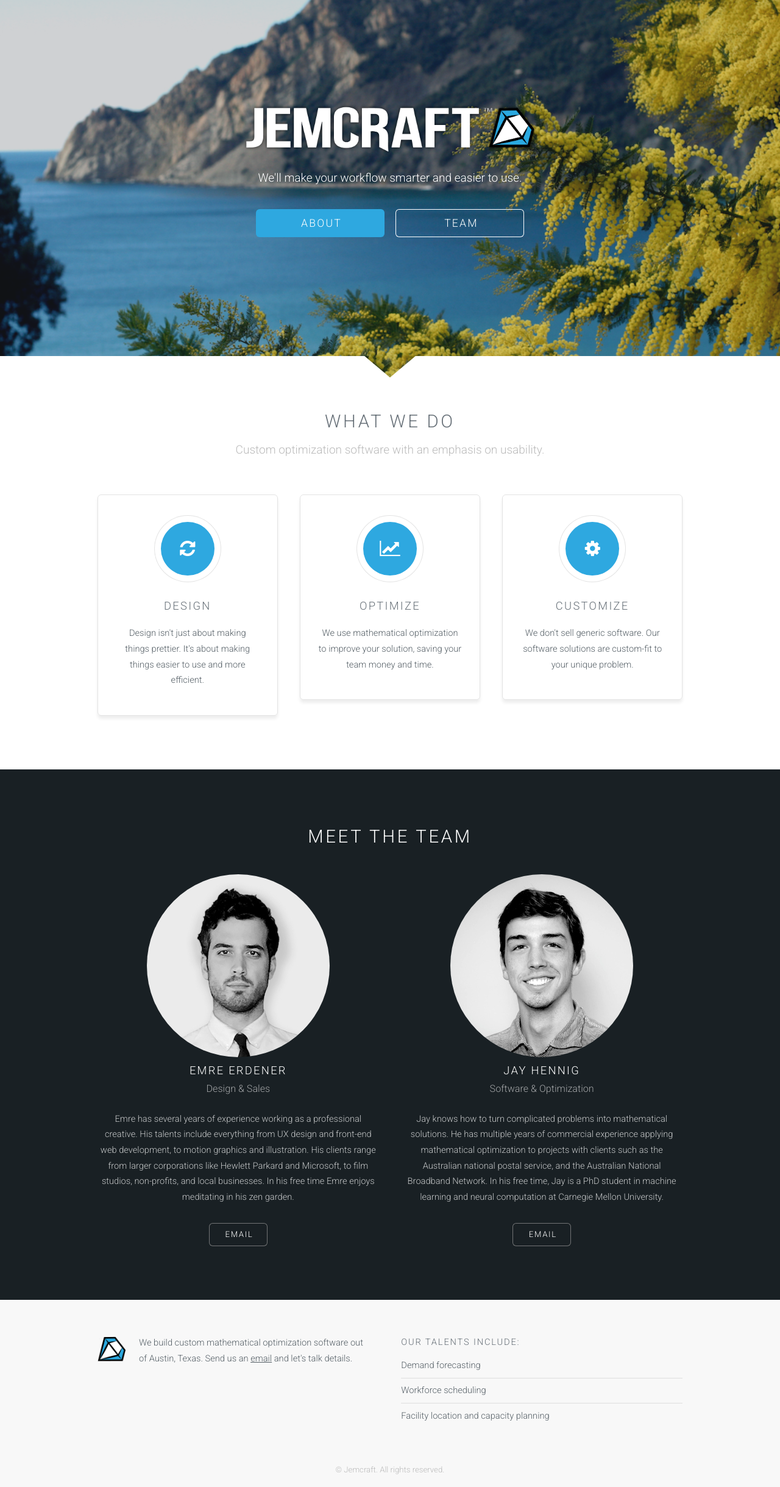
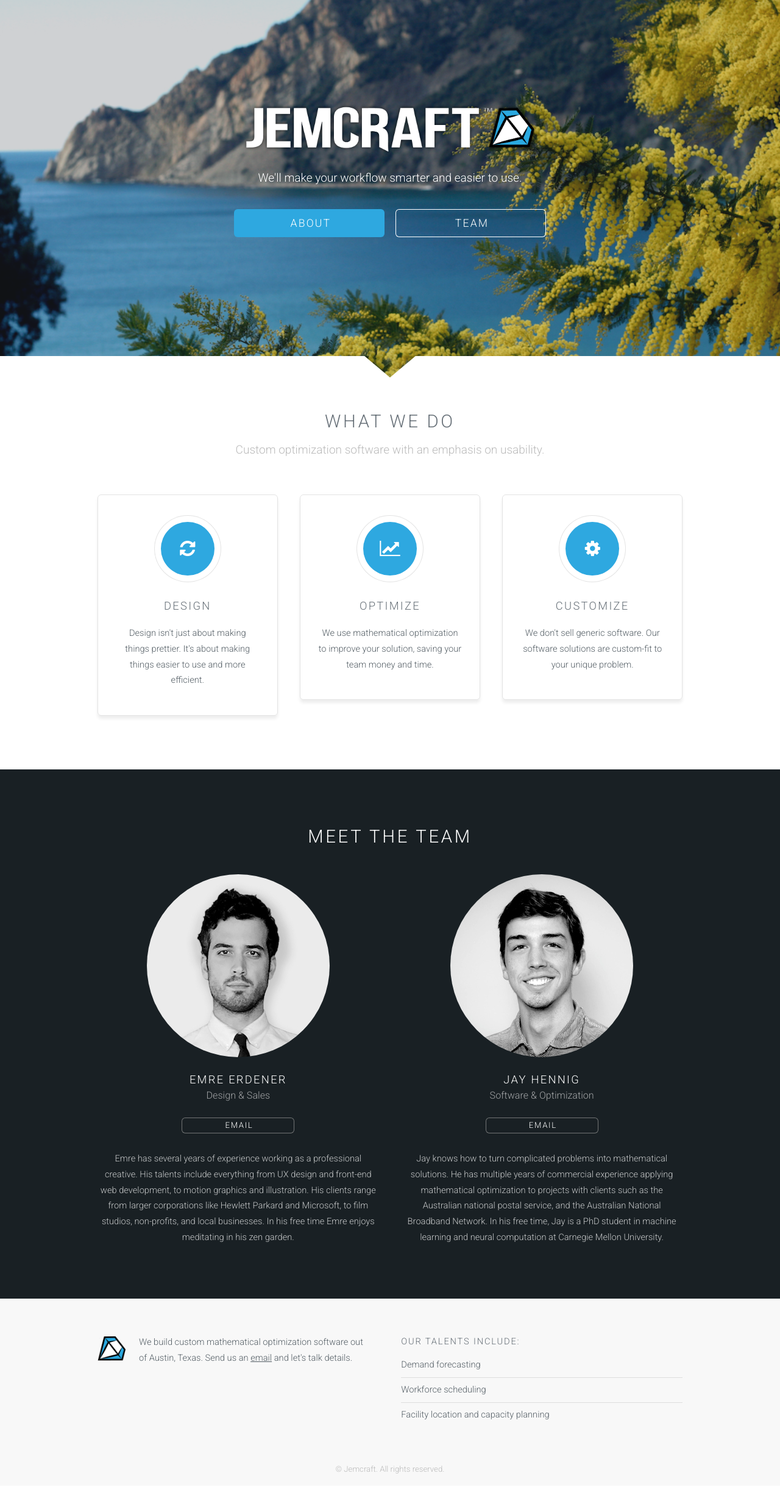
Before and after one commit to Jemcraft/Jemcraft.github.io, a Jekyll site: the page built from index.html, in a window 1280 px wide. Shown: the whole page at 61% size. Built offline with Jekyll 4.4.1, drawn with Linux system fonts in a browser that asks for light colours.

Commit message:
reordered layout for 'Meet the Team' to allow text to go beyond 5-6 lines without throwing off button symmetry.

```diff
--- a/css/style.css
+++ b/css/style.css
@@ -719,13 +719,14 @@
 		text-transform: uppercase;
 		letter-spacing: 0.125em;
 		font-size: 0.9em;
-		height: 2.85em;
-		line-height: 2.85em;
+	/*	height: 2.85em;
+		line-height: 2.85em;  */
 		padding: 0 1.75em;
 		text-align: center;
 		text-decoration: none;
 		white-space: nowrap;
 		text-indent: 0.25em;
+		width: 14em;
 	}
 
 		input[type="submit"]:hover,
@@ -1181,6 +1182,14 @@
 }
 
 /*-- About --*/
+.minor h3 {
+    margin-bottom: 0px;
+    margin-top: 15px;
+}
+.minor p {
+	margin-top: 0px;
+}
+
 /*Spacer below Emre bio (on mobile)*/
 @media screen and (min-width: 769px) {
 	.mobile-break {
--- a/index.html
+++ b/index.html
@@ -53,10 +53,10 @@
 									<h3>Emre Erdener</h3>
 									<p>Design &amp; Sales</p>
 								</header>
-								<p>{{site.emre_bio}}</p>
 								<ul class="actions">
 									<li><a href="mailto:{{site.emre_email}}" class="button alt">Email</a></li>
 								</ul>
+								<p>{{site.emre_bio}}</p>
 							</section>
 						</div>
 						<br class="mobile-break"/>
@@ -68,10 +68,10 @@
 									<h3>Jay Hennig</h3>
 									<p>Software &amp; Optimization</p>
 								</header>
-								<p>{{site.jay_bio}}</p>
 								<ul class="actions">
 									<li><a href="mailto:{{site.jay_email}}" class="button alt">Email</a></li>
 								</ul>
+								<p>{{site.jay_bio}}</p>
 							</section>
 						</div>
 					</div>
```
